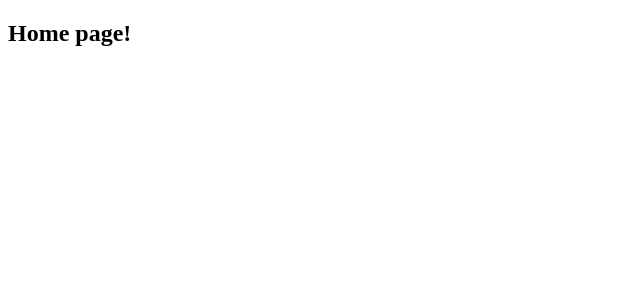
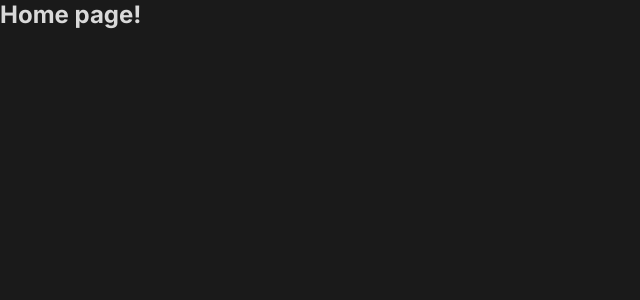
Before and after one commit to gabrieloliveirapimentel/github-repositories, a React (Vite) app: page / in a window 1280 px wide. Shown: the top 300 px of the page, without its empty margins (0-640 px from the left). Built offline with nearby package versions, Linux system fonts and the light colour scheme.

Commit message:
Template do projeto --fix

```diff
--- a/src/App.tsx
+++ b/src/App.tsx
@@ -1,7 +1,14 @@
-import { Home } from "./pages/Home";
+import { ThemeProvider } from 'styled-components'
+import { defaultTheme } from './styles/themes/default'
+import { GlobalStyle } from './styles/global'
+
+import { Home } from "./pages/Home"
 
 export function App() {
   return (
-    <Home />
+    <ThemeProvider theme={defaultTheme}>
+      <GlobalStyle />
+      <Home />
+    </ThemeProvider>
   )
 }
```
